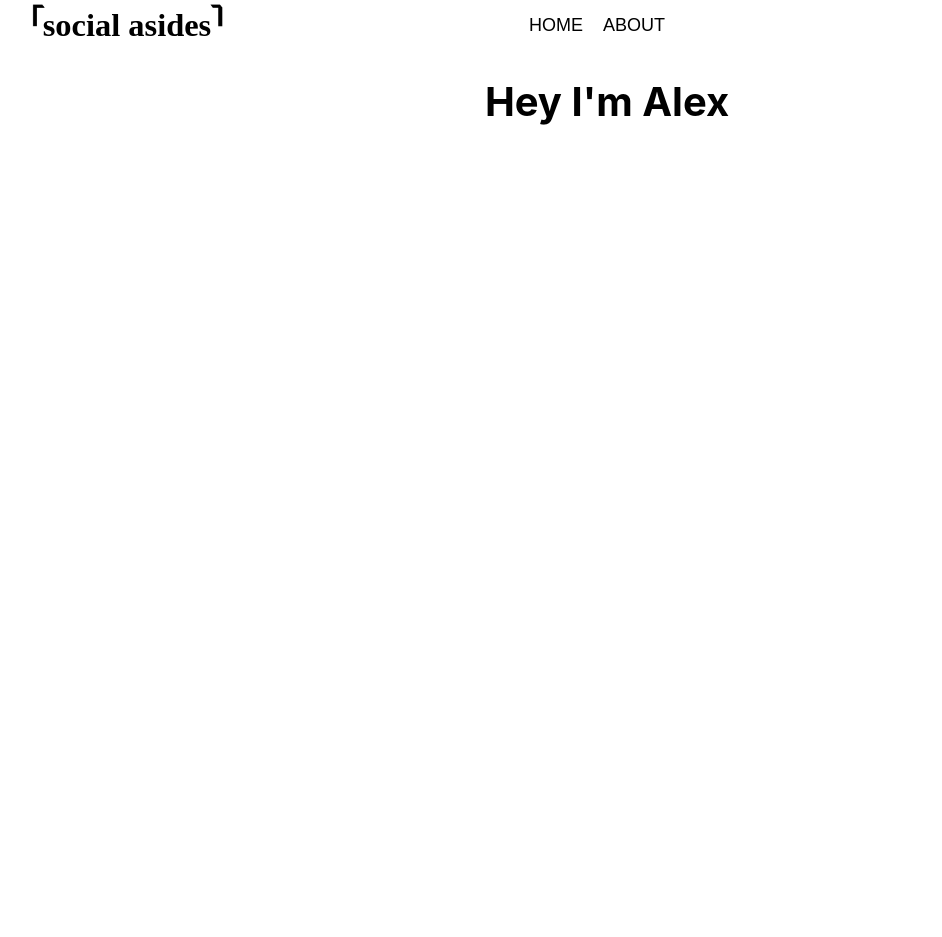
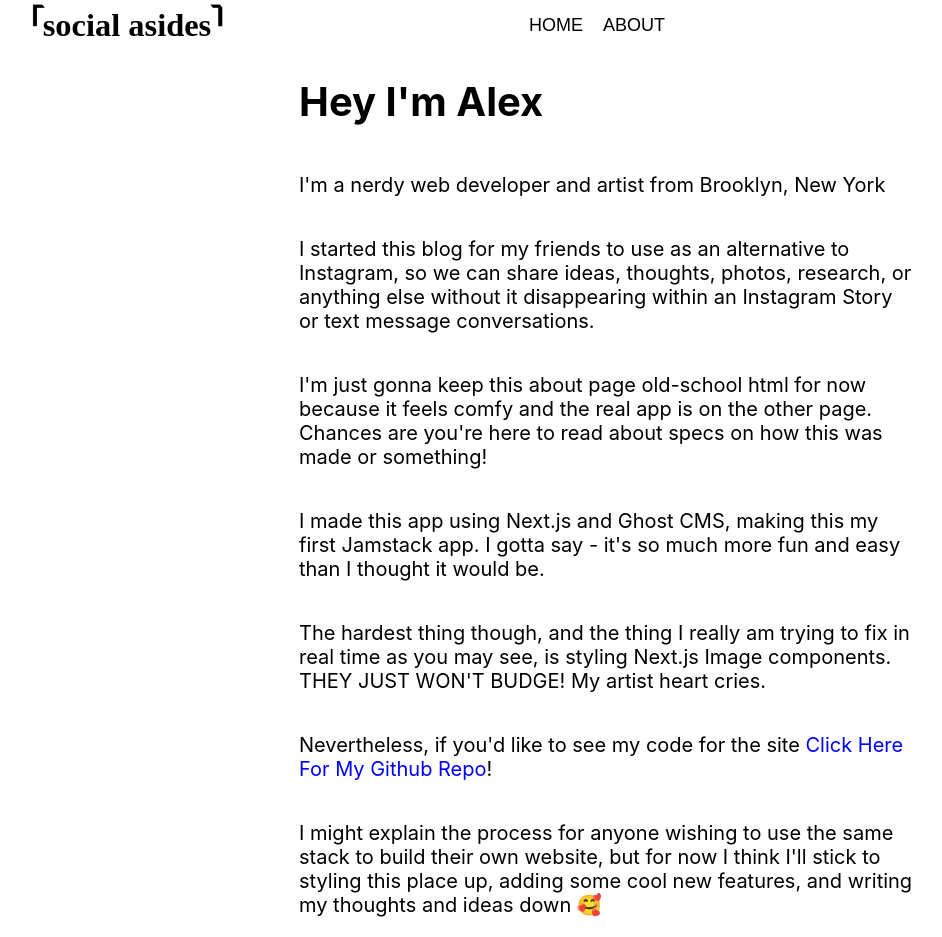
Before and after one commit to lapsangsouchy/social-asides-official, a Next.js app: page /about in a window 1280 px wide. Shown: the whole page, without its empty margins (33-975 px from the left). Before the commit the page ends 850 px from the top, so only its background shows below. Built offline with nearby package versions, Linux system fonts and the light colour scheme.

Commit message:
About Page Created

```diff
--- a/pages/about.js
+++ b/pages/about.js
@@ -1,9 +1,50 @@
 import React from 'react';
+import abtStyle from '../styles/About.module.css';
 
 const about = () => {
   return (
-    <div>
+    <div className={abtStyle.container}>
       <h1>Hey I&apos;m Alex</h1>
+      <p>I&apos;m a nerdy web developer and artist from Brooklyn, New York</p>
+      <p>
+        I started this blog for my friends to use as an alternative to
+        Instagram, so we can share ideas, thoughts, photos, research, or
+        anything else without it disappearing within an Instagram Story or text
+        message conversations.
+      </p>
+      <p>
+        I&apos;m just gonna keep this about page old-school html for now because
+        it feels comfy and the real app is on the other page. Chances are
+        you&apos;re here to read about specs on how this was made or something!
+      </p>
+      <p>
+        I made this app using Next.js and Ghost CMS, making this my first
+        Jamstack app. I gotta say - it&apos;s so much more fun and easy than I
+        thought it would be.
+      </p>
+      <p>
+        The hardest thing though, and the thing I really am trying to fix in
+        real time as you may see, is styling Next.js Image components. THEY JUST
+        WON&apos;T BUDGE! My artist heart cries.
+      </p>
+      <p>
+        Nevertheless, if you&apos;d like to see my code for the site{' '}
+        <a
+          style={{ color: 'blue' }}
+          rel='noreferrer'
+          target='_blank'
+          href='https://github.com/lapsangsouchy/social-asides-official'
+        >
+          Click Here For My Github Repo
+        </a>
+        !
+      </p>
+      <p>
+        I might explain the process for anyone wishing to use the same stack to
+        build their own website, but for now I think I&apos;ll stick to styling
+        this place up, adding some cool new features, and writing my thoughts
+        and ideas down 🥰
+      </p>
     </div>
   );
 };
--- /dev/null
+++ b/styles/About.module.css
@@ -0,0 +1,8 @@
+.container {
+  min-height: 100vh;
+  width: 50%;
+  padding: 0 0.5rem;
+  display: flex;
+  flex-direction: column;
+  justify-content: flex-start;
+}
```
